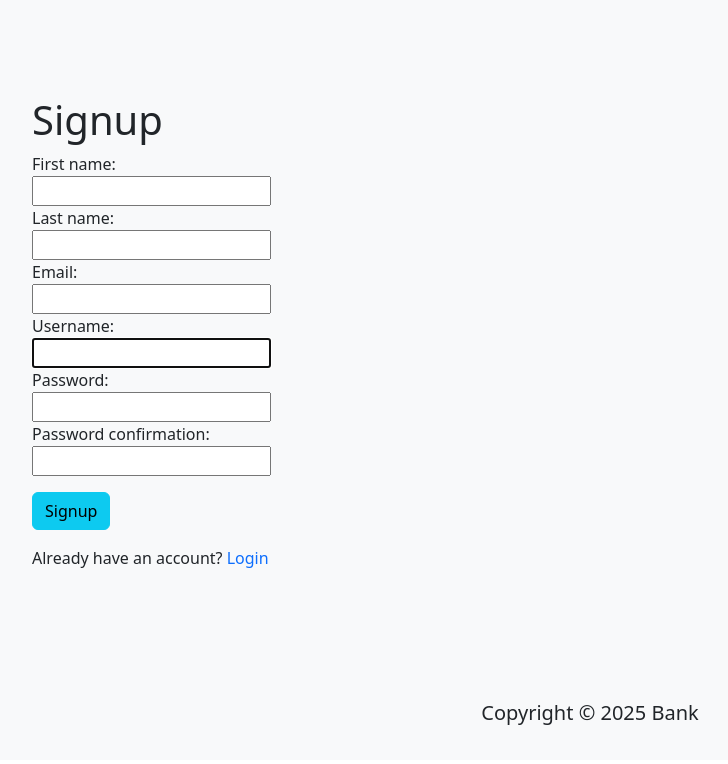
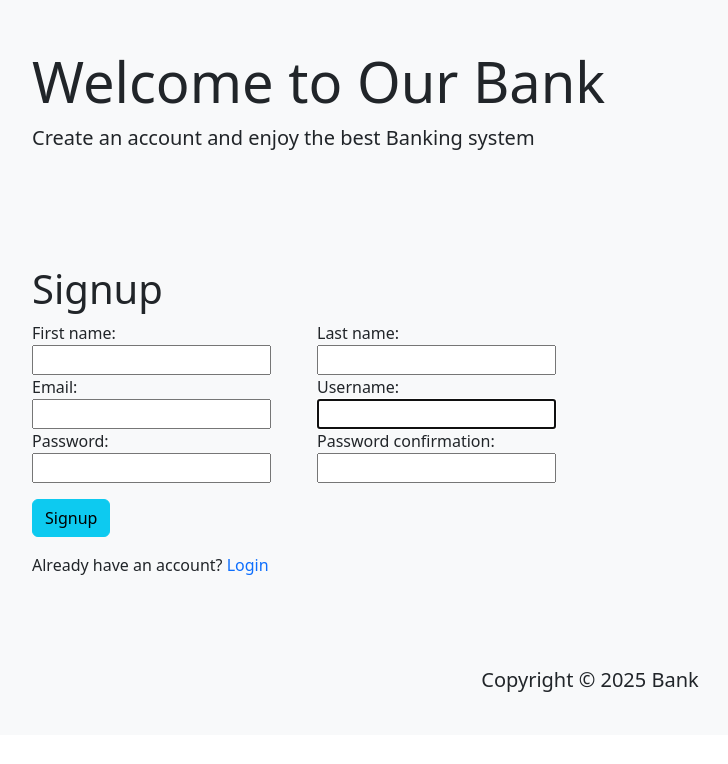
Before and after one commit to faresjr/banking-system, a Django app: page /accounts/signup/ in a window 1280 px wide. Shown: the top 764 px of the page, without its empty margins (50-778 px from the left). Run offline with Django 5.2, Linux system fonts and the light colour scheme.

Commit message:
Styling updates

```diff
--- a/templates/registration/base.html
+++ b/templates/registration/base.html
@@ -14,7 +14,7 @@
         {% block content %}{% endblock %}
 
         <!-- Footer -->
-        <footer class="bg-light py-3">
+        <footer class="bg-light py-4">
             <div class="container text-center">
                 <p class="lead">Copyright &copy; 2025 Bank</p>
             </div>
--- a/templates/registration/login.html
+++ b/templates/registration/login.html
@@ -4,6 +4,10 @@
 
 {% block content %}
 <section class="bg-light">
+    <div class="container py-5">
+        <h1 class="display-4">Welcome Back</h1>
+        <p class="lead">Login and enjoy the best Banking system</p>
+    </div>
     <div class="container py-5">
         <div class="row">
             <div class="col-md-6">
--- a/templates/registration/signup.html
+++ b/templates/registration/signup.html
@@ -3,26 +3,48 @@
 {% block title %}Signup{% endblock %}
 
 {% block content %}
-<section class="bg-light py-5">
-    <div class="container">
-        <div class="row py-5">
+<section class="bg-light">
+    <div class="container py-5">
+        <h1 class="display-4">Welcome to Our Bank</h1>
+        <p class="lead">Create an account and enjoy the best Banking system</p>
+    </div>
+    <div class="container py-5">
+        <div class="row">
             <div class="col-md-6">
                 <h1>Signup</h1>
                 <form method="post">
                     {% csrf_token %}
                     <div>
-                        <div>{{ form.first_name.label }}:</div>
+                        <div class="row">
+                            <div class="form-group col-md-6">
+                                <div><label for="{{ form.first_name.id_for_label }}">{{ form.first_name.label }}:</label></div>
                                 <div>{{ form.first_name }}</div>
-                        <div>{{ form.last_name.label }}:</div>
+                            </div>
+                            <div class="form-group col-md-6">
+                                <div><label for="{{ form.last_name.id_for_label }}">{{ form.last_name.label }}:</label></div>
                                 <div>{{ form.last_name }}</div>
-                        <div>{{ form.email.label }}:</div>
+                            </div>
+                        </div>
+                        <div class="row">
+                            <div class="form-group col-md-6">
+                                <div><label for="{{ form.email.id_for_label }}">{{ form.email.label }}:</label></div>
                                 <div>{{ form.email }}</div>
-                        <div>{{ form.username.label }}:</div>
+                            </div>
+                            <div class="form-group col-md-6">
+                                <div><label for="{{ form.username.id_for_label }}">{{ form.username.label }}:</label></div>
                                 <div>{{ form.username }}</div>
-                        <div>{{ form.password1.label }}:</div>
+                            </div>
+                        </div>
+                        <div class="row">
+                            <div class="form-group col-md-6">
+                                <div><label for="{{ form.password1.id_for_label }}">{{ form.password1.label }}:</label></div>
                                 <div>{{ form.password1 }}</div>
-                        <div>{{ form.password2.label }}:</div>
+                            </div>
+                            <div class="form-group col-md-6">
+                                <div><label for="{{ form.password2.id_for_label }}">{{ form.password2.label }}:</label></div>
                                 <div>{{ form.password2 }}</div>
+                            </div>
+                        </div>
                     </div>
                     <button type="submit" class="btn btn-info my-3">Signup</button>
                 </form>
```
Also changed, not shown: templates/main/base.html (+8 -3 lines), templates/main/dashboard.html (+5 -5 lines), db.sqlite3. Lines whose indentation alone changed are shown as unchanged.
